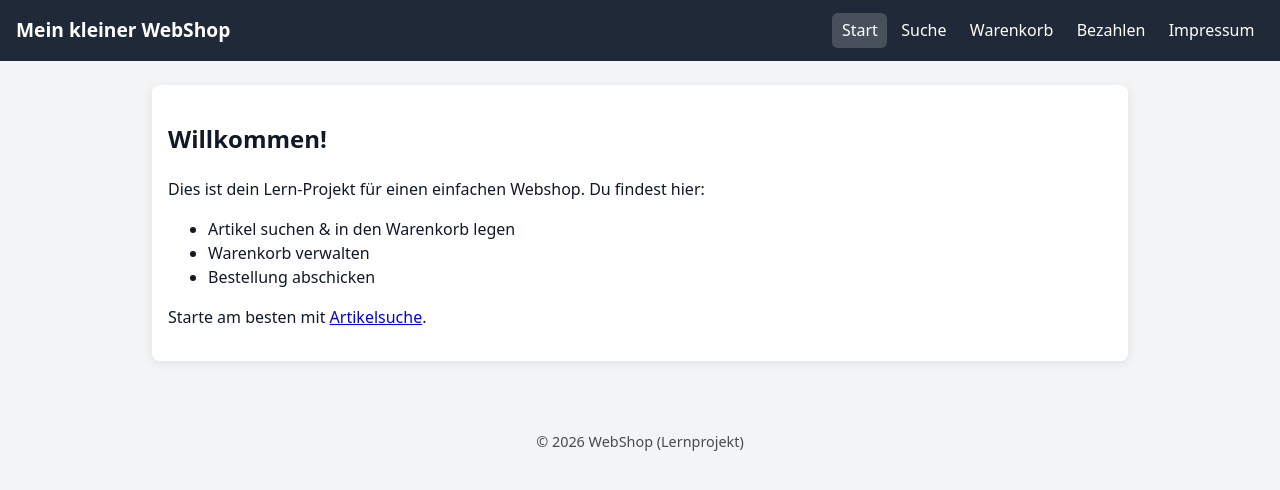
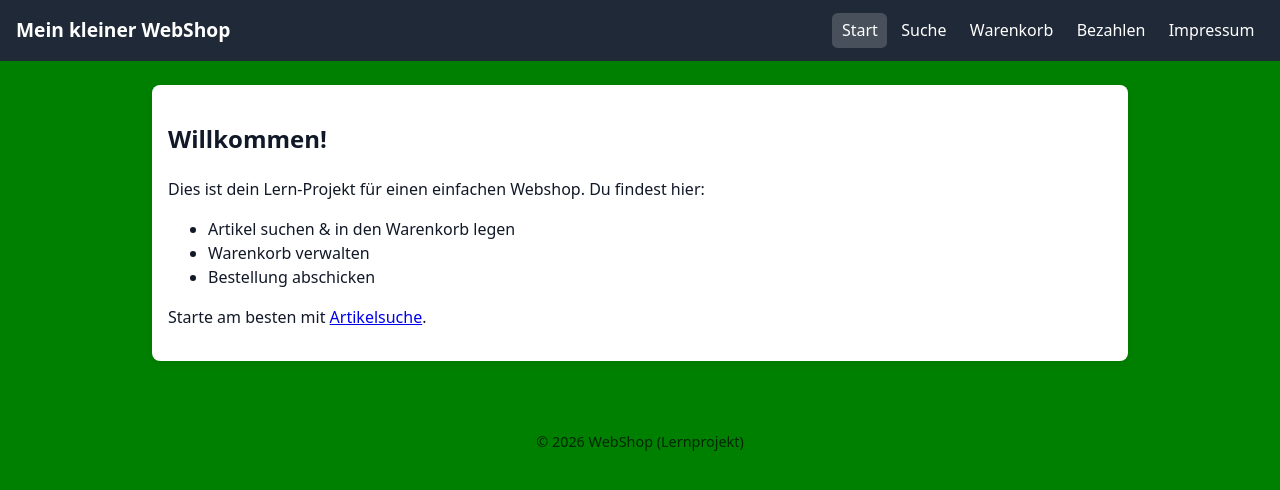
Before and after one commit to Seaboy92/Learning_WebShop, a website: page frontend/index.html in a window 1280 px wide. Drawn offline with Linux system fonts and the light colour scheme.

Commit message:
Changed backroudcolor for testing

```diff
--- a/frontend/css/style.css
+++ b/frontend/css/style.css
@@ -4,7 +4,8 @@
 body {
   margin: 0;
   font-family: system-ui, -apple-system, BlinkMacSystemFont, 'Segoe UI', sans-serif;
-  background: #f3f4f6;
+  /*background: #f3f4f6;*/
+  background: green;
   color: #111827;
   line-height: 1.5;
 }
```
